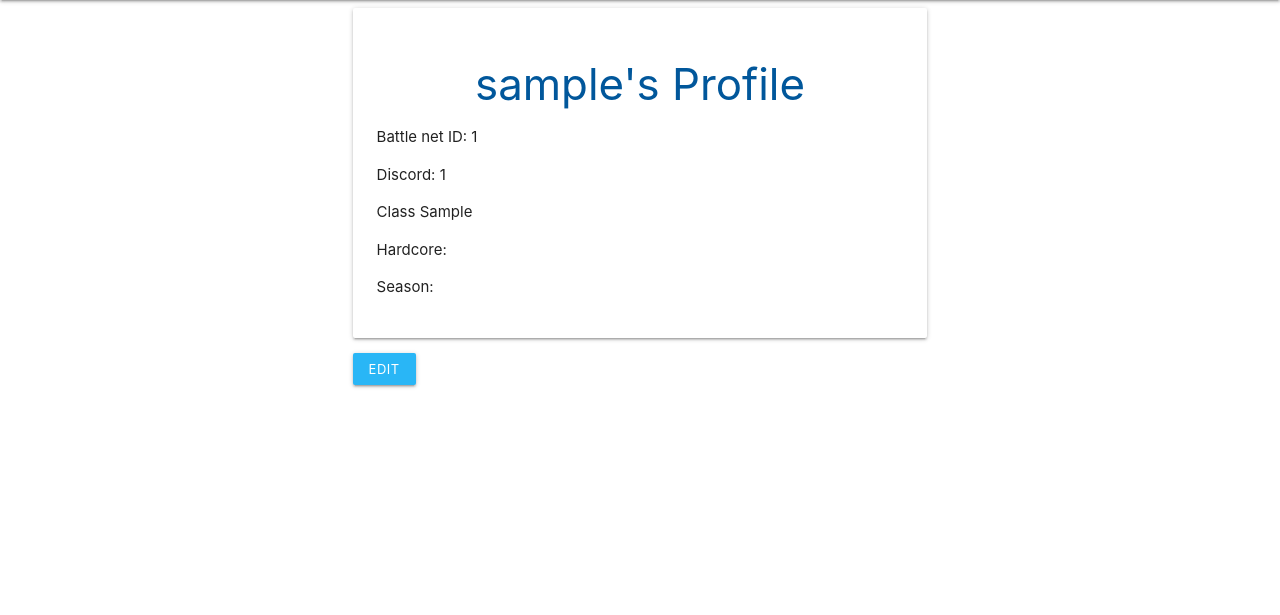
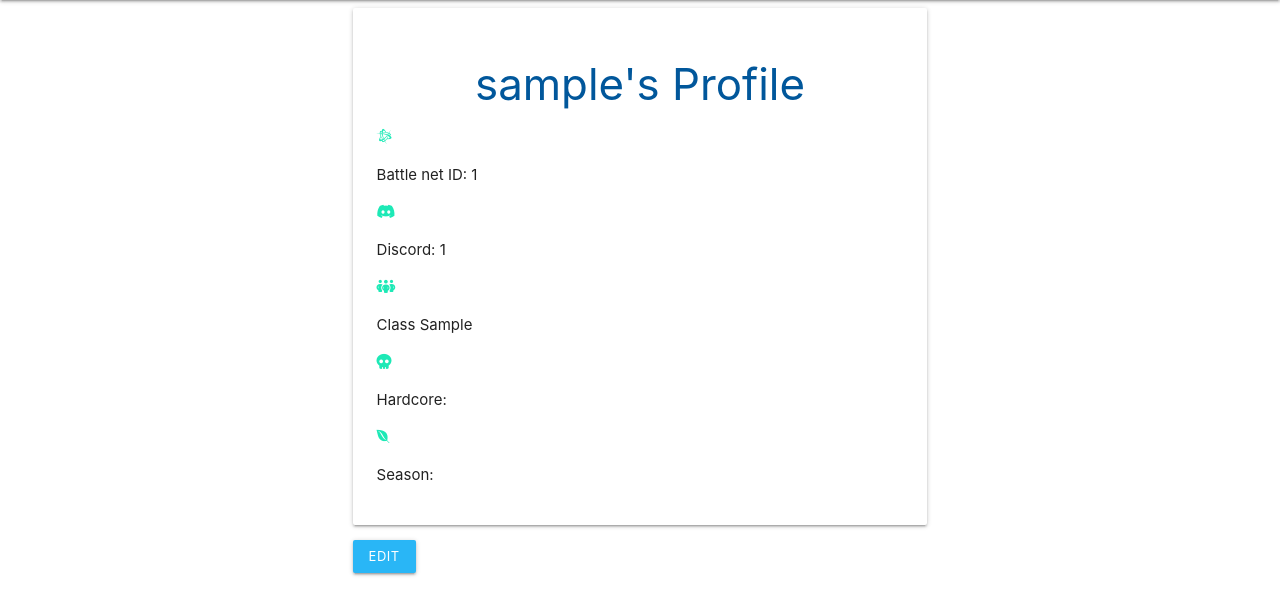
Before and after one commit to Erikas-Ramanauskas/Milestone-Project-3, a Flask app: page /profile/1 in a window 1280 px wide. Shown: the part 64-679 px from the top of the page. Run offline with Flask 3, Linux system fonts and the light colour scheme; the visitor is signed in with stand-in values (Sample User, id 1); a database or web service that is not in the repository returns one stand-in record (values such as "Sample title"); some libraries are stand-ins or nearby versions.

Commit message:
added log in checks

```diff
--- a/app.py
+++ b/app.py
@@ -211,27 +211,35 @@ def add_offer():
         flash("Offer Successfully Added")
         return redirect(url_for("offers"))
 
-    user = mongo.db.users.find_one(
-        {"username": session["user"]})
-    return render_template("add_offer.html", user=user, p_class=p_class,
-                           item_types=item_types)
+    if "user" in session:
+        user = mongo.db.users.find_one(
+            {"username": session["user"]})
+        return render_template("add_offer.html", user=user, p_class=p_class,
+                               item_types=item_types)
+    else:
+        flash("You must be logged in to create offer.")
+        return render_template("login.html")
 
 
 @app.route("/offer_info/<offer_id>", methods=["GET", "POST"])
 def offer_info(offer_id):
     offer = mongo.db.offers.find_one({"_id": ObjectId(offer_id)})
     if request.method == "POST":
-        new_offer = {
-            "offer_bid": request.form.get("offer_bid"),
-            "user": session["user"],
-            "date": datetime.datetime.now()
-        }
+        if "user" in session:
+            new_offer = {
+                "offer_bid": request.form.get("offer_bid"),
+                "user": session["user"],
+                "date": datetime.datetime.now()
+            }
 
-        offer["bids"].insert(0, new_offer)
+            offer["bids"].insert(0, new_offer)
 
-        # use replace_one instead of update_one
-        mongo.db.offers.replace_one({"_id": ObjectId(offer_id)}, offer)
-        flash("Bid added")
+            # use replace_one instead of update_one
+            mongo.db.offers.replace_one({"_id": ObjectId(offer_id)}, offer)
+            flash("Bid added")
+        else:
+            flash("You must be logged in to place a bid.")
+            return render_template("login.html")
 
     current_datetime = datetime.datetime.now()
     return render_template("offer_info.html", offer=offer,
--- a/templates/profile.html
+++ b/templates/profile.html
@@ -6,11 +6,15 @@
       <h3 class="center-align light-blue-text text-darken-4">
         {{ user.username }}'s Profile
       </h3>
+      <i class="fa-brands fa-battle-net prefix teal-text text-accent-3"></i>
       <p>Battle net ID: {{ user.b_net_id }}</p>
+      <i class="fa-brands fa-discord prefix teal-text text-accent-3"></i>
       <p>Discord: {{ user.discord_id }}</p>
+      <i class="fa-solid fa-people-group prefix teal-text text-accent-3"></i>
       <p>Class {{ user.class_preference }}</p>
-
+      <i class="fa-solid fa-skull prefix teal-text text-accent-3"></i>
       <p>Hardcore: {{ user.is_hardcore }}</p>
+      <i class="fa-brands fa-envira prefix teal-text text-accent-3"></i>
       <p>Season: {{ user.is_season }}</p>
     </div>
     <a
```
